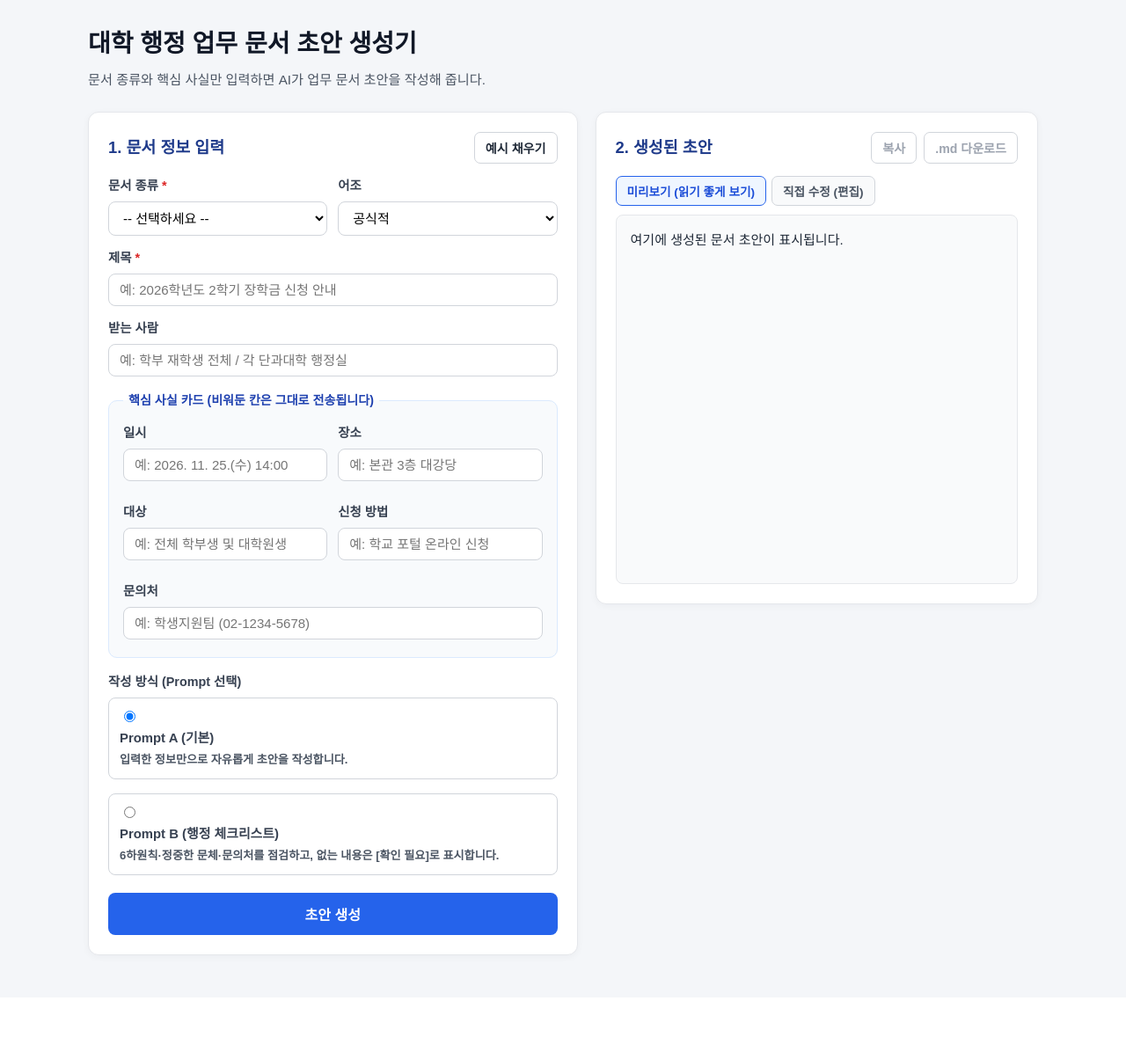
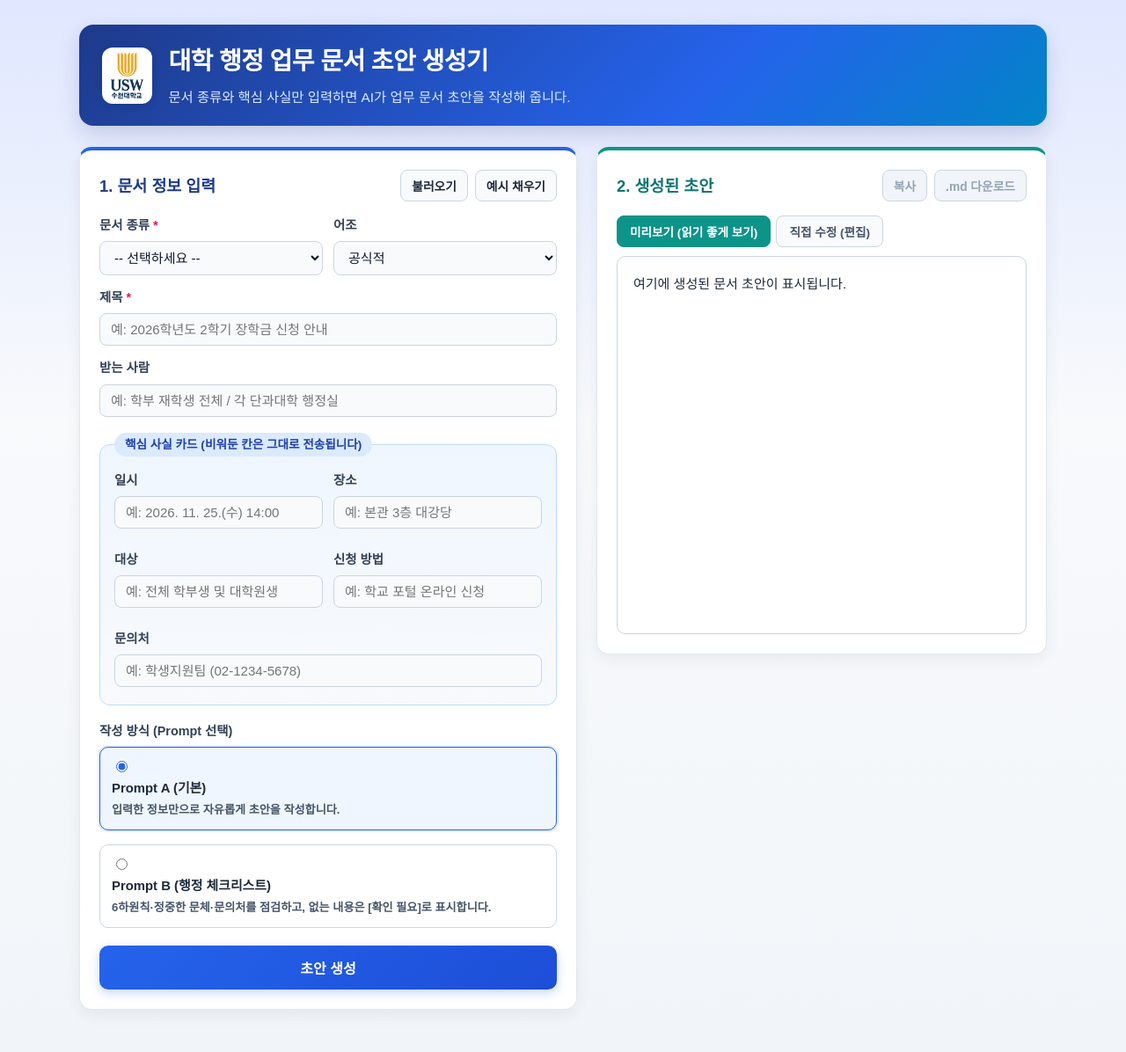
Before and after one commit to swugayoung-cpu/doc-draft-builder, a Flask app: page / in a window 1280 px wide. Shown: the whole page at 88% size. Before the commit the page ends 1092 px from the top, so only its background shows below. Run offline with Flask 3, Linux system fonts and the light colour scheme; some libraries are stand-ins or nearby versions.

Commit message:
Add localStorage fact card, updated UI design, and USW logo

```diff
--- a/static/css/style.css
+++ b/static/css/style.css
@@ -4,53 +4,99 @@
 
 body {
   margin: 0;
+  min-height: 100vh;
   font-family: "Malgun Gothic", "Apple SD Gothic Neo", sans-serif;
-  background-color: #f4f6f9;
-  color: #1f2937;
+  background: linear-gradient(180deg, #e0e7ff 0%, #f8fafc 40%, #f1f5f9 100%);
+  color: #1e293b;
   line-height: 1.6;
 }
 
 .container {
-  max-width: 1120px;
+  max-width: 1140px;
   margin: 0 auto;
   padding: 28px 20px 48px;
 }
 
 .page-header {
   margin-bottom: 24px;
+  padding: 20px 26px;
+  border-radius: 16px;
+  background: linear-gradient(135deg, #1e3a8a 0%, #2563eb 65%, #0284c7 100%);
+  color: #ffffff;
+  box-shadow: 0 10px 24px rgba(30, 58, 138, 0.18);
+}
+
+.header-content {
+  display: flex;
+  align-items: center;
+  gap: 18px;
+}
+
+.header-logo {
+  height: 64px;
+  width: auto;
+  background-color: #ffffff;
+  padding: 6px 10px;
+  border-radius: 12px;
+  box-shadow: 0 2px 8px rgba(15, 23, 42, 0.14);
+  flex-shrink: 0;
 }
 
 .page-header h1 {
   margin: 0 0 6px;
   font-size: 1.75rem;
-  color: #111827;
+  color: #ffffff;
+  letter-spacing: -0.02em;
 }
 
 .subtitle {
   margin: 0;
-  color: #4b5563;
-  font-size: 0.95rem;
+  color: #dbeafe;
+  font-size: 0.96rem;
 }
 
 .layout {
   display: grid;
   grid-template-columns: 1.05fr 0.95fr;
-  gap: 20px;
+  gap: 22px;
   align-items: start;
 }
 
 .panel {
   background-color: #ffffff;
-  border: 1px solid #e5e7eb;
-  border-radius: 12px;
+  border: 1px solid #e2e8f0;
+  border-top: 4px solid #2563eb;
+  border-radius: 14px;
   padding: 22px;
-  box-shadow: 0 2px 8px rgba(15, 23, 42, 0.04);
+  box-shadow: 0 6px 18px rgba(15, 23, 42, 0.06);
+}
+
+.result-panel {
+  border-top-color: #0d9488;
 }
 
 .panel h2 {
   margin: 0 0 16px;
   font-size: 1.15rem;
   color: #1e3a8a;
+}
+
+.result-panel h2 {
+  color: #0f766e;
+}
+
+.panel-header,
+.result-header {
+  display: flex;
+  justify-content: space-between;
+  align-items: center;
+  gap: 12px;
+  margin-bottom: 16px;
+}
+
+.panel-header h2,
+.result-header h2 {
+  margin: 0;
 }
 
 .form-row.two-col {
@@ -69,42 +115,47 @@ body {
   margin-bottom: 6px;
   font-size: 0.9rem;
   font-weight: 600;
-  color: #374151;
+  color: #334155;
 }
 
 .required {
-  color: #dc2626;
+  color: #e11d48;
 }
 
 input[type="text"],
 select {
   width: 100%;
   padding: 9px 12px;
-  border: 1px solid #d1d5db;
+  border: 1px solid #cbd5e1;
   border-radius: 8px;
   font-size: 0.94rem;
   font-family: inherit;
-  background-color: #ffffff;
+  background-color: #f8fafc;
+  color: #0f172a;
+  transition: border-color 0.15s ease, background-color 0.15s ease, box-shadow 0.15s ease;
 }
 
 input[type="text"]:focus,
 select:focus {
   outline: none;
   border-color: #2563eb;
-  box-shadow: 0 0 0 3px rgba(37, 99, 235, 0.14);
+  background-color: #ffffff;
+  box-shadow: 0 0 0 3px rgba(37, 99, 235, 0.16);
 }
 
 .fact-card {
-  border: 1px solid #dbeafe;
-  background-color: #f8fafc;
-  border-radius: 10px;
-  padding: 14px 16px 6px;
-  margin: 16px 0;
+  border: 1px solid #bfdbfe;
+  background: linear-gradient(180deg, #eff6ff 0%, #f8fafc 100%);
+  border-radius: 12px;
+  padding: 16px 16px 6px;
+  margin: 18px 0;
 }
 
 .fact-card legend {
-  padding: 0 6px;
-  font-size: 0.88rem;
+  padding: 3px 12px;
+  border-radius: 999px;
+  background-color: #dbeafe;
+  font-size: 0.85rem;
   font-weight: 700;
   color: #1e40af;
 }
@@ -128,65 +179,65 @@ select:focus {
   display: flex;
   align-items: flex-start;
   gap: 10px;
-  padding: 10px 12px;
-  border: 1px solid #d1d5db;
-  border-radius: 8px;
+  padding: 11px 13px;
+  border: 1px solid #cbd5e1;
+  border-radius: 10px;
   cursor: pointer;
   background-color: #ffffff;
+  transition: border-color 0.15s ease, background-color 0.15s ease;
 }
 
 .radio-card:hover {
-  border-color: #93c5fd;
-  background-color: #f8fafc;
+  border-color: #60a5fa;
+  background-color: #f0f9ff;
+}
+
+.radio-card:has(input[type="radio"]:checked) {
+  border-color: #2563eb;
+  background-color: #eff6ff;
+  box-shadow: 0 0 0 2px rgba(37, 99, 235, 0.12);
 }
 
 .radio-card input[type="radio"] {
   margin-top: 4px;
+  accent-color: #2563eb;
 }
 
 .radio-card strong {
   display: block;
   font-size: 0.93rem;
+  color: #1e293b;
 }
 
 .radio-card small {
-  color: #4b5563;
+  color: #475569;
   font-size: 0.82rem;
 }
 
 .primary-btn {
   width: 100%;
-  padding: 12px;
+  padding: 13px;
   border: none;
-  border-radius: 8px;
-  background-color: #2563eb;
+  border-radius: 10px;
+  background: linear-gradient(135deg, #2563eb 0%, #1d4ed8 100%);
   color: #ffffff;
   font-size: 1rem;
   font-weight: 700;
   cursor: pointer;
+  box-shadow: 0 4px 12px rgba(37, 99, 235, 0.25);
+  transition: transform 0.1s ease, box-shadow 0.15s ease;
 }
 
 .primary-btn:hover:not(:disabled) {
-  background-color: #1d4ed8;
+  background: linear-gradient(135deg, #1d4ed8 0%, #1e40af 100%);
+  transform: translateY(-1px);
+  box-shadow: 0 6px 16px rgba(37, 99, 235, 0.32);
 }
 
 .primary-btn:disabled {
-  background-color: #93c5fd;
+  background: #93c5fd;
+  box-shadow: none;
   cursor: not-allowed;
-}
-
-.panel-header,
-.result-header {
-  display: flex;
-  justify-content: space-between;
-  align-items: center;
-  gap: 12px;
-  margin-bottom: 14px;
-}
-
-.panel-header h2,
-.result-header h2 {
-  margin: 0;
 }
 
 .result-actions {
@@ -196,21 +247,25 @@ select:focus {
 
 .secondary-btn {
   padding: 7px 12px;
-  border: 1px solid #d1d5db;
-  border-radius: 7px;
-  background-color: #ffffff;
-  color: #1f2937;
-  font-size: 0.88rem;
+  border: 1px solid #cbd5e1;
+  border-radius: 8px;
+  background-color: #f8fafc;
+  color: #1e293b;
+  font-size: 0.86rem;
   font-weight: 600;
   cursor: pointer;
+  transition: all 0.15s ease;
 }
 
 .secondary-btn:hover:not(:disabled) {
-  background-color: #f3f4f6;
+  background-color: #eff6ff;
+  border-color: #93c5fd;
+  color: #1d4ed8;
 }
 
 .secondary-btn:disabled {
-  color: #9ca3af;
+  color: #94a3b8;
+  background-color: #f1f5f9;
   cursor: not-allowed;
 }
 
@@ -218,10 +273,11 @@ select:focus {
   margin-bottom: 12px;
   padding: 10px 12px;
   border-radius: 8px;
-  background-color: #fef2f2;
-  border: 1px solid #fecaca;
-  color: #b91c1c;
+  background-color: #fff1f2;
+  border: 1px solid #fecdd3;
+  color: #be123c;
   font-size: 0.9rem;
+  font-weight: 600;
 }
 
 .loading {
@@ -236,6 +292,10 @@ select:focus {
 
 .status-message {
   margin-bottom: 10px;
+  padding: 8px 12px;
+  border-radius: 8px;
+  background-color: #ecfdf5;
+  border: 1px solid #a7f3d0;
   font-size: 0.88rem;
   color: #047857;
   font-weight: 600;
@@ -248,52 +308,59 @@ select:focus {
 }
 
 .tab-btn {
-  padding: 6px 12px;
-  border: 1px solid #d1d5db;
-  border-radius: 7px;
-  background-color: #f9fafb;
-  color: #4b5563;
+  padding: 7px 14px;
+  border: 1px solid #cbd5e1;
+  border-radius: 8px;
+  background-color: #f8fafc;
+  color: #475569;
   font-size: 0.85rem;
   font-weight: 600;
   cursor: pointer;
+  transition: all 0.15s ease;
 }
 
 .tab-btn.active {
-  background-color: #eff6ff;
-  border-color: #2563eb;
-  color: #1d4ed8;
+  background-color: #0d9488;
+  border-color: #0d9488;
+  color: #ffffff;
 }
 
 .draft-preview,
 .draft-editor {
   width: 100%;
-  min-height: 420px;
-  padding: 16px;
-  border: 1px solid #e5e7eb;
-  border-radius: 8px;
-  background-color: #f9fafb;
+  min-height: 430px;
+  padding: 18px;
+  border: 1px solid #cbd5e1;
+  border-radius: 10px;
+  background-color: #ffffff;
   font-family: "Malgun Gothic", "Apple SD Gothic Neo", sans-serif;
   font-size: 0.94rem;
-  line-height: 1.65;
+  line-height: 1.7;
 }
 
 .draft-editor {
-  background-color: #ffffff;
   resize: vertical;
 }
 
 .draft-editor:focus {
   outline: none;
-  border-color: #2563eb;
-  box-shadow: 0 0 0 3px rgba(37, 99, 235, 0.14);
+  border-color: #0d9488;
+  box-shadow: 0 0 0 3px rgba(13, 148, 136, 0.16);
 }
 
 .draft-preview h1,
 .draft-preview h2,
 .draft-preview h3,
 .draft-preview h4 {
-  margin: 14px 0 8px;
-  color: #111827;
+  margin: 16px 0 8px;
+  color: #0f172a;
+}
+
+.draft-preview h1,
+.draft-preview h2 {
+  padding-bottom: 4px;
+  border-bottom: 1px solid #e2e8f0;
+  color: #1e3a8a;
 }
 
 .draft-preview h1:first-child,
@@ -315,14 +382,15 @@ select:focus {
 .draft-preview blockquote {
   margin: 10px 0;
   padding: 8px 12px;
-  border-left: 3px solid #93c5fd;
-  background-color: #eff6ff;
-  color: #1e3a8a;
+  border-left: 4px solid #0d9488;
+  background-color: #f0fdfa;
+  color: #115e59;
+  border-radius: 0 6px 6px 0;
 }
 
 .draft-preview hr {
   border: none;
-  border-top: 1px solid #d1d5db;
+  border-top: 1px solid #cbd5e1;
   margin: 14px 0;
 }
 
--- a/static/js/app.js
+++ b/static/js/app.js
@@ -10,6 +10,7 @@ const howToApplyInput = document.getElementById("how-to-apply");
 const contactInput = document.getElementById("contact");
 
 const generateBtn = document.getElementById("generate-btn");
+const loadFactsBtn = document.getElementById("load-facts-btn");
 const fillSampleBtn = document.getElementById("fill-sample-btn");
 const copyBtn = document.getElementById("copy-btn");
 const downloadBtn = document.getElementById("download-btn");
@@ -198,6 +199,49 @@ draftEditor.addEventListener("input", () => {
   downloadBtn.disabled = !hasContent;
 });
 
+const FACT_STORAGE_KEY = "doc_draft_fact_card";
+const factFieldMap = {
+  date_time: dateTimeInput,
+  location: locationInput,
+  target: targetInput,
+  how_to_apply: howToApplyInput,
+  contact: contactInput,
+};
+
+function saveFactCard() {
+  const facts = {};
+  for (const [key, input] of Object.entries(factFieldMap)) {
+    facts[key] = input.value;
+  }
+  localStorage.setItem(FACT_STORAGE_KEY, JSON.stringify(facts));
+}
+
+function loadFactCard() {
+  clearError();
+  clearStatus();
+  const raw = localStorage.getItem(FACT_STORAGE_KEY);
+  if (!raw) {
+    showError("저장된 사실 카드가 없습니다. 먼저 사실 카드를 입력해 주세요.");
+    return;
+  }
+
+  try {
+    const facts = JSON.parse(raw);
+    for (const [key, input] of Object.entries(factFieldMap)) {
+      input.value = typeof facts[key] === "string" ? facts[key] : "";
+    }
+    showStatus("저장된 사실 카드를 불러왔습니다.");
+  } catch (err) {
+    showError("저장된 사실 카드를 불러오는 중 문제가 발생했습니다.");
+  }
+}
+
+for (const input of Object.values(factFieldMap)) {
+  input.addEventListener("input", saveFactCard);
+}
+
+loadFactsBtn.addEventListener("click", loadFactCard);
+
 fillSampleBtn.addEventListener("click", () => {
   clearError();
   clearStatus();
@@ -210,6 +254,7 @@ fillSampleBtn.addEventListener("click", () => {
   targetInput.value = "2026학년도 2학기 학부 재학생";
   howToApplyInput.value = "학교 포털 로그인 후 [장학금 신청] 메뉴에서 온라인 제출";
   contactInput.value = "학생지원팀 (02-1234-5678)";
+  saveFactCard();
 });
 
 form.addEventListener("submit", async (event) => {
--- a/templates/index.html
+++ b/templates/index.html
@@ -4,20 +4,32 @@
   <meta charset="UTF-8">
   <meta name="viewport" content="width=device-width, initial-scale=1.0">
   <title>대학 행정 업무 문서 초안 생성기</title>
-  <link rel="stylesheet" href="{{ url_for('static', filename='css/style.css') }}">
+  <link rel="stylesheet" href="{{ url_for('static', filename='css/style.css') }}?v=3">
 </head>
 <body>
   <div class="container">
     <header class="page-header">
-      <h1>대학 행정 업무 문서 초안 생성기</h1>
-      <p class="subtitle">문서 종류와 핵심 사실만 입력하면 AI가 업무 문서 초안을 작성해 줍니다.</p>
+      <div class="header-content">
+        <img
+          src="{{ url_for('static', filename='images/suwon_logo.png') }}"
+          alt="수원대학교 로고"
+          class="header-logo"
+        >
+        <div class="header-text">
+          <h1>대학 행정 업무 문서 초안 생성기</h1>
+          <p class="subtitle">문서 종류와 핵심 사실만 입력하면 AI가 업무 문서 초안을 작성해 줍니다.</p>
+        </div>
+      </div>
     </header>
 
     <main class="layout">
       <section class="panel input-panel">
         <div class="panel-header">
           <h2>1. 문서 정보 입력</h2>
-          <button type="button" id="fill-sample-btn" class="secondary-btn">예시 채우기</button>
+          <div class="result-actions">
+            <button type="button" id="load-facts-btn" class="secondary-btn">불러오기</button>
+            <button type="button" id="fill-sample-btn" class="secondary-btn">예시 채우기</button>
+          </div>
         </div>
 
         <form id="draft-form" novalidate>
@@ -143,6 +155,6 @@
     </main>
   </div>
 
-  <script src="{{ url_for('static', filename='js/app.js') }}?v=3"></script>
+  <script src="{{ url_for('static', filename='js/app.js') }}?v=4"></script>
 </body>
 </html>
```
Also changed, not shown: static/images/suwon_logo.png (added).
